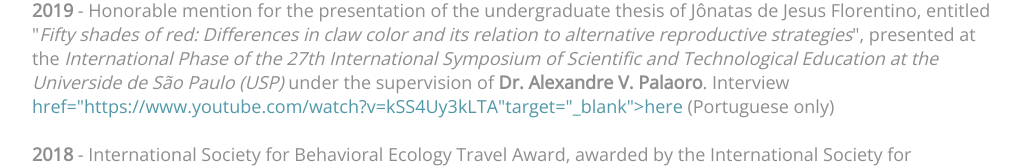
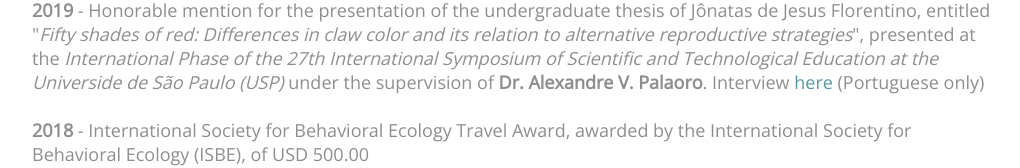
Before and after one commit to alexandrepalaoro/alexandrepalaoro.github.io, a plain HTML site: page index.html in a window 1280 px wide. Shown: the part 1841-2009 px from the top of the page, without its empty margins (128-1148 px from the left). Drawn offline with nearby package versions, Linux system fonts and the light colour scheme; a web font is replaced by a local one.

Commit message:
Update index.html

```diff
--- a/index.html
+++ b/index.html
@@ -204,7 +204,7 @@
                             de Jesus Florentino, entitled "<i>Fifty shades of red: Differences in claw color and its relation to alternative
                             reproductive strategies</i>", presented at the <i>International Phase of the 27th International Symposium of Scientific
                             and Technological Education at the Universide de São Paulo (USP)</i> under the supervision of <strong>Dr. Alexandre V. Palaoro</strong>.
-                            Interview <a>href="https://www.youtube.com/watch?v=kSS4Uy3kLTA"target="_blank">here</a> (Portuguese only)
+                            Interview <a href="https://www.youtube.com/watch?v=kSS4Uy3kLTA"target="_blank">here</a> (Portuguese only)
 
                             <br />
                             <br />
```
